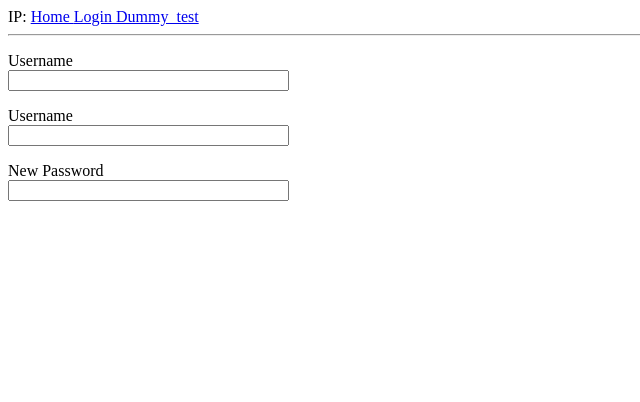
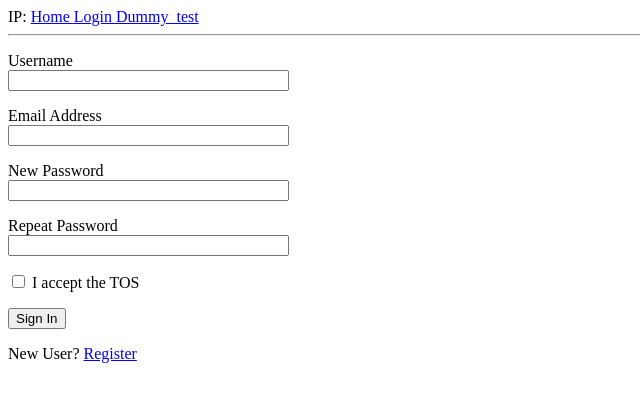
Before and after one commit to gjairath/IP_Version_2.0, a Flask app: template ip_app/templates/register.html in a window 1280 px wide. Shown: the top 402 px of the page, without its empty margins (0-640 px from the left). Run offline with Flask 2, Linux system fonts and the light colour scheme; the template is opened without the code that fills it: values that come from a table or form of the project are taken from there, others are empty.

Commit message:
Registeration works

```diff
--- a/ip_app/forms.py
+++ b/ip_app/forms.py
@@ -4,6 +4,8 @@ Created on Sun May 16 03:05:37 2021
 
 @author: garvi
 """
+# Files
+from ip_app.models import User
 
 # Packages
 from flask_wtf import FlaskForm
@@ -18,11 +20,23 @@ class Login(FlaskForm):
 
 class Register(FlaskForm):
     # Taken from the flask docs
-    username = StringField('Username', [validators.Length(min=4, max=25)])
-    email = StringField('Email Address', [validators.Length(min=6, max=35)])
+    username = StringField('Username', [validators.Length(min=4, max=25), validators.DataRequired()])
+    email = StringField('Email Address', [validators.Length(min=6, max=35), validators.DataRequired()])
     password = PasswordField('New Password', [
         validators.DataRequired(),
         validators.EqualTo('confirm', message='Passwords must match')
     ])
     confirm = PasswordField('Repeat Password')
     accept_tos = BooleanField('I accept the TOS', [validators.DataRequired()])
+    submit = SubmitField('Sign In')
+
+
+    def validate_username(self, username):
+        user = User.query.filter_by(username=username.data).first()
+        if user is not None:
+            raise ValidationError('Please use a different username.')
+
+    def validate_email(self, email):
+        user = User.query.filter_by(email=email.data).first()
+        if user is not None:
+            raise ValidationError('Please use a different email address.')
--- a/ip_app/routes.py
+++ b/ip_app/routes.py
@@ -47,7 +47,7 @@ def register():
         db.session.add(new_user)
         flash("Thanks for registering {}".format(new_user.username))
         # Commit the changes.
-        db.commit()
+        db.session.commit()
         return redirect(url_for("login"))
     return render_template("register.html", form = registeration_form)
 
--- a/ip_app/templates/base_page.html
+++ b/ip_app/templates/base_page.html
@@ -35,5 +35,9 @@
         {% endblock %}
 
     </body>
-
+    {% if current_user.is_anonymous %}
+        <p> New User?
+        <a href= {{ url_for("register") }} > Register </a>
+        </p>
+    {% endif %}
 </html>
--- a/ip_app/templates/register.html
+++ b/ip_app/templates/register.html
@@ -14,9 +14,10 @@
 
         </p>
         <p>
-            {{ form.username.label }} <br>
-            {{ form.username(size=32) }}
-            {% for error in form.username.errors %}
+            {{ form.email.label }} <br>
+            {{ form.email(size=32) }}
+            <!-- Validators should accompany errors hopefully. I mean its better if there are no errors lol. -->
+            {% for error in form.email.errors %}
             <span style="color: red;">[{{ error }}]</span>
             {% endfor %}
 
@@ -28,6 +29,21 @@
             <span style="color: red;">[{{ error }}]</span>
             {% endfor %}
         </p>
+        <p>
+            {{ form.confirm.label }} <br>
+            {{ form.confirm(size=32) }}
+            {% for error in form.confirm.errors %}
+            <span style="color: red;">[{{ error }}]</span>
+            {% endfor %}
+        </p>
+        <p>
+            {{ form.accept_tos() }}
+            {{ form.accept_tos.label }}
+            {% for error in form.accept_tos.errors %}
+            <span style="color: red;">[{{ error }}]</span>
+            {% endfor %}
+
+        </p>
         <p>{{ form.submit() }}</p>
     </form>
 
```
Also changed, not shown: ip_app/app.db.
